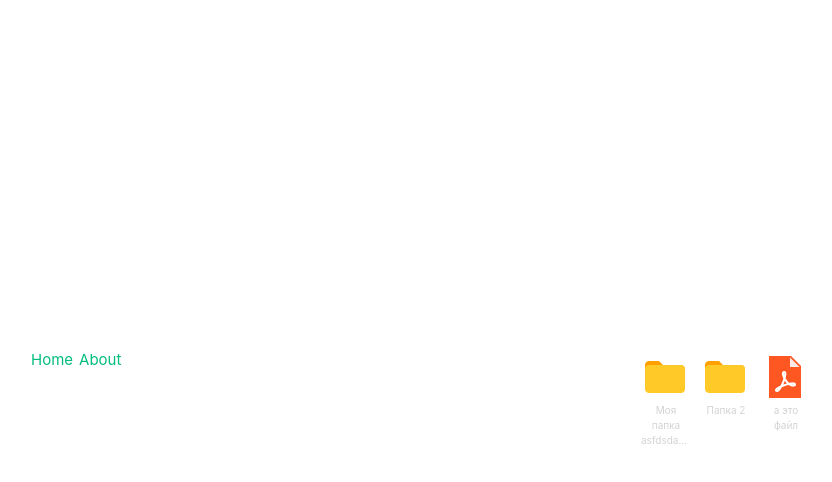
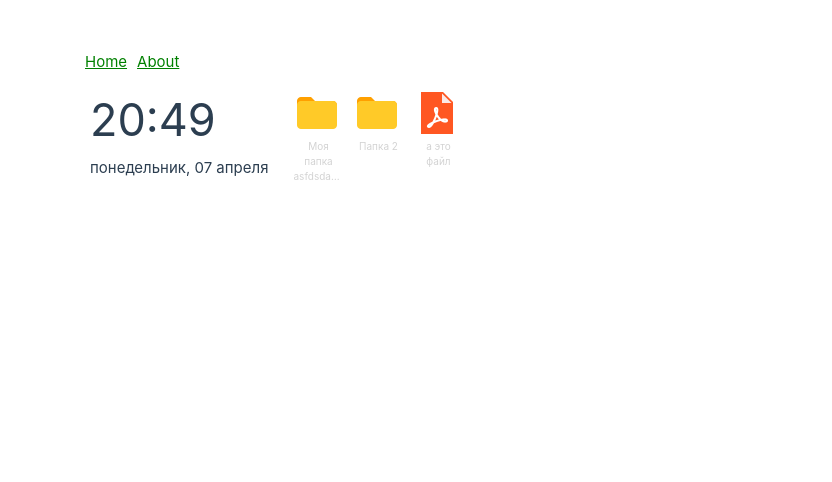
Before and after one commit to rezzocrypt/tambulated, a Vue app: page / in a window 1280 px wide. Shown: the top 482 px of the page, without its empty margins (4-836 px from the left). Built offline with nearby package versions, Linux system fonts and the light colour scheme.

Commit message:
вывод даты и времени

```diff
--- a/src/App.vue
+++ b/src/App.vue
@@ -3,5 +3,58 @@
     <router-link :to="{ name: 'home' }">Home</router-link>
     <router-link to="/about">About</router-link>
   </nav>
-  <router-view />
+  <div class="app-body">
+    <div class="sidebar">
+      <div class="sidebar-time">
+        {{ currentTime }}
+      </div>
+      <div class="sidebar-date">
+        {{ currentDate }}
+      </div>
+    </div>
+    <div class="papli">
+      <router-view />
+    </div>
+  </div>
 </template>
+
+<script>
+export default{
+  data: function(){
+    return {
+      currentTime: '',
+      currentDate: '',
+      intervalRef: null
+    };
+  },
+  mounted () {
+    this.intervalRef = window.setInterval(() => {
+      var currentDate = new Date();
+      this.currentTime = currentDate.toLocaleString('ru', { hour: '2-digit', minute: '2-digit' });
+      this.currentDate = currentDate.toLocaleString('ru', { weekday: 'long', day: '2-digit', month: 'long'});
+    });
+  },
+  beforeUnmount () {
+    if (this.intervalRef) {
+      window.clearInterval(this.intervalRef);
+      this.intervalRef = null;
+    }
+  }
+};
+</script>
+
+<style scoped>
+  nav a{
+    color: green;
+    padding: 5px;
+  }
+  .app-body {
+    display: flex;
+  }
+  .app-body > div{
+    margin:10px;
+  }
+  .sidebar-time{
+    font-size: 300%;
+  }
+</style>>
--- a/src/assets/base.css
+++ /dev/null
@@ -1,87 +0,0 @@
-/* color palette from <https://github.com/vuejs/theme> */
-:root {
-  --vt-c-white: #ffffff;
-  --vt-c-white-soft: #f8f8f8;
-  --vt-c-white-mute: #f2f2f2;
-
-  --vt-c-black: #181818;
-  --vt-c-black-soft: #222222;
-  --vt-c-black-mute: #282828;
-
-  --vt-c-indigo: #2c3e50;
-
-  --vt-c-divider-light-1: rgba(60, 60, 60, 0.29);
-  --vt-c-divider-light-2: rgba(60, 60, 60, 0.12);
-  --vt-c-divider-dark-1: rgba(84, 84, 84, 0.65);
-  --vt-c-divider-dark-2: rgba(84, 84, 84, 0.48);
-
-  --vt-c-text-light-1: var(--vt-c-indigo);
-  --vt-c-text-light-2: rgba(60, 60, 60, 0.66);
-  --vt-c-text-dark-1: var(--vt-c-white);
-  --vt-c-text-dark-2: rgba(235, 235, 235, 0.64);
-}
-
-/* semantic color variables for this project */
-:root {
-  --color-background: var(--vt-c-white);
-  --color-background-soft: var(--vt-c-white-soft);
-  --color-background-mute: var(--vt-c-white-mute);
-
-  --color-border: var(--vt-c-divider-light-2);
-  --color-border-hover: var(--vt-c-divider-light-1);
-
-  --color-heading: var(--vt-c-text-light-1);
-  --color-text: var(--vt-c-text-light-1);
-
-  --section-gap: 160px;
-}
-
-@media (prefers-color-scheme: dark) {
-  :root {
-    --color-background: var(--vt-c-black);
-    --color-background-soft: var(--vt-c-black-soft);
-    --color-background-mute: var(--vt-c-black-mute);
-
-    --color-border: var(--vt-c-divider-dark-2);
-    --color-border-hover: var(--vt-c-divider-dark-1);
-
-    --color-heading: var(--vt-c-text-dark-1);
-    --color-text: var(--vt-c-text-dark-2);
-  }
-}
-
-*,
-*::before,
-*::after {
-  box-sizing: border-box;
-  margin: 0;
-  font-weight: normal;
-}
-
-body {
-  display: grid;
-  min-height: 100vh;
-  color: var(--color-text);
-  background: var(--color-background);
-  transition:
-    color 0.5s,
-    background-color 0.5s;
-  line-height: 1.6;
-  font-family:
-    Inter,
-    -apple-system,
-    BlinkMacSystemFont,
-    'Segoe UI',
-    Roboto,
-    Oxygen,
-    Ubuntu,
-    Cantarell,
-    'Fira Sans',
-    'Droid Sans',
-    'Helvetica Neue',
-    sans-serif;
-  font-size: 15px;
-  text-rendering: optimizeLegibility;
-  -webkit-font-smoothing: antialiased;
-  -moz-osx-font-smoothing: grayscale;
-}
--- /dev/null
+++ b/src/assets/body.css
@@ -0,0 +1,95 @@
+/* color palette from <https://github.com/vuejs/theme> */
+:root {
+    --vt-c-white: #ffffff;
+    --vt-c-white-soft: #f8f8f8;
+    --vt-c-white-mute: #f2f2f2;
+
+    --vt-c-black: #181818;
+    --vt-c-black-soft: #222222;
+    --vt-c-black-mute: #282828;
+
+    --vt-c-indigo: #2c3e50;
+
+    --vt-c-divider-light-1: rgba(60, 60, 60, 0.29);
+    --vt-c-divider-light-2: rgba(60, 60, 60, 0.12);
+    --vt-c-divider-dark-1: rgba(84, 84, 84, 0.65);
+    --vt-c-divider-dark-2: rgba(84, 84, 84, 0.48);
+
+    --vt-c-text-light-1: var(--vt-c-indigo);
+    --vt-c-text-light-2: rgba(60, 60, 60, 0.66);
+    --vt-c-text-dark-1: var(--vt-c-white);
+    --vt-c-text-dark-2: rgba(235, 235, 235, 0.64);
+  }
+
+  /* semantic color variables for this project */
+  :root {
+    --color-background: var(--vt-c-white);
+    --color-background-soft: var(--vt-c-white-soft);
+    --color-background-mute: var(--vt-c-white-mute);
+
+    --color-border: var(--vt-c-divider-light-2);
+    --color-border-hover: var(--vt-c-divider-light-1);
+
+    --color-heading: var(--vt-c-text-light-1);
+    --color-text: var(--vt-c-text-light-1);
+
+    --section-gap: 160px;
+  }
+
+  @media (prefers-color-scheme: dark) {
+    :root {
+      --color-background: var(--vt-c-black);
+      --color-background-soft: var(--vt-c-black-soft);
+      --color-background-mute: var(--vt-c-black-mute);
+
+      --color-border: var(--vt-c-divider-dark-2);
+      --color-border-hover: var(--vt-c-divider-dark-1);
+
+      --color-heading: var(--vt-c-text-dark-1);
+      --color-text: var(--vt-c-text-dark-2);
+    }
+  }
+
+  *,
+  *::before,
+  *::after {
+    box-sizing: border-box;
+    margin: 0;
+    font-weight: normal;
+  }
+
+  body {
+    display: grid;
+    min-height: 100vh;
+    color: var(--color-text);
+    background-size: cover;
+    background: var(--color-background);
+    transition:
+      color 0.5s,
+      background-color 0.5s;
+    line-height: 1.6;
+    font-family:
+      Inter,
+      -apple-system,
+      BlinkMacSystemFont,
+      'Segoe UI',
+      Roboto,
+      Oxygen,
+      Ubuntu,
+      Cantarell,
+      'Fira Sans',
+      'Droid Sans',
+      'Helvetica Neue',
+      sans-serif;
+    font-size: 15px;
+    text-rendering: optimizeLegibility;
+    -webkit-font-smoothing: antialiased;
+    -moz-osx-font-smoothing: grayscale;
+  }
+
+  @media (min-width: 1024px) {
+    body {
+      display: flex;
+      place-items: center;
+    }
+}
--- a/src/assets/main.css
+++ b/src/assets/main.css
@@ -1,38 +1,12 @@
-@import './base.css';
+@import './body.css';
 
 #app {
   width:100%;
   height: 100%;
-  max-width: 1280px;
+  max-width: 90%;
+  min-height: inherit;
   margin: 0 auto;
-  padding: 5% 10%;
+  padding: 50px 20px 0;
   font-weight: normal;
-  background-size: cover;
+  background-color:transparent;
 }
-
-a,
-.green {
-  text-decoration: none;
-  color: hsla(160, 100%, 37%, 1);
-  transition: 0.4s;
-  padding: 3px;
-}
-
-@media (hover: hover) {
-  a:hover {
-    background-color: hsla(160, 100%, 37%, 0.2);
-  }
-}
-
-@media (min-width: 1024px) {
-  body {
-    display: flex;
-    place-items: center;
-  }
-
-  #app {
-    display: grid;
-    grid-template-columns: 1fr 1fr;
-    padding: 0 2rem;
-  }
-}
```
